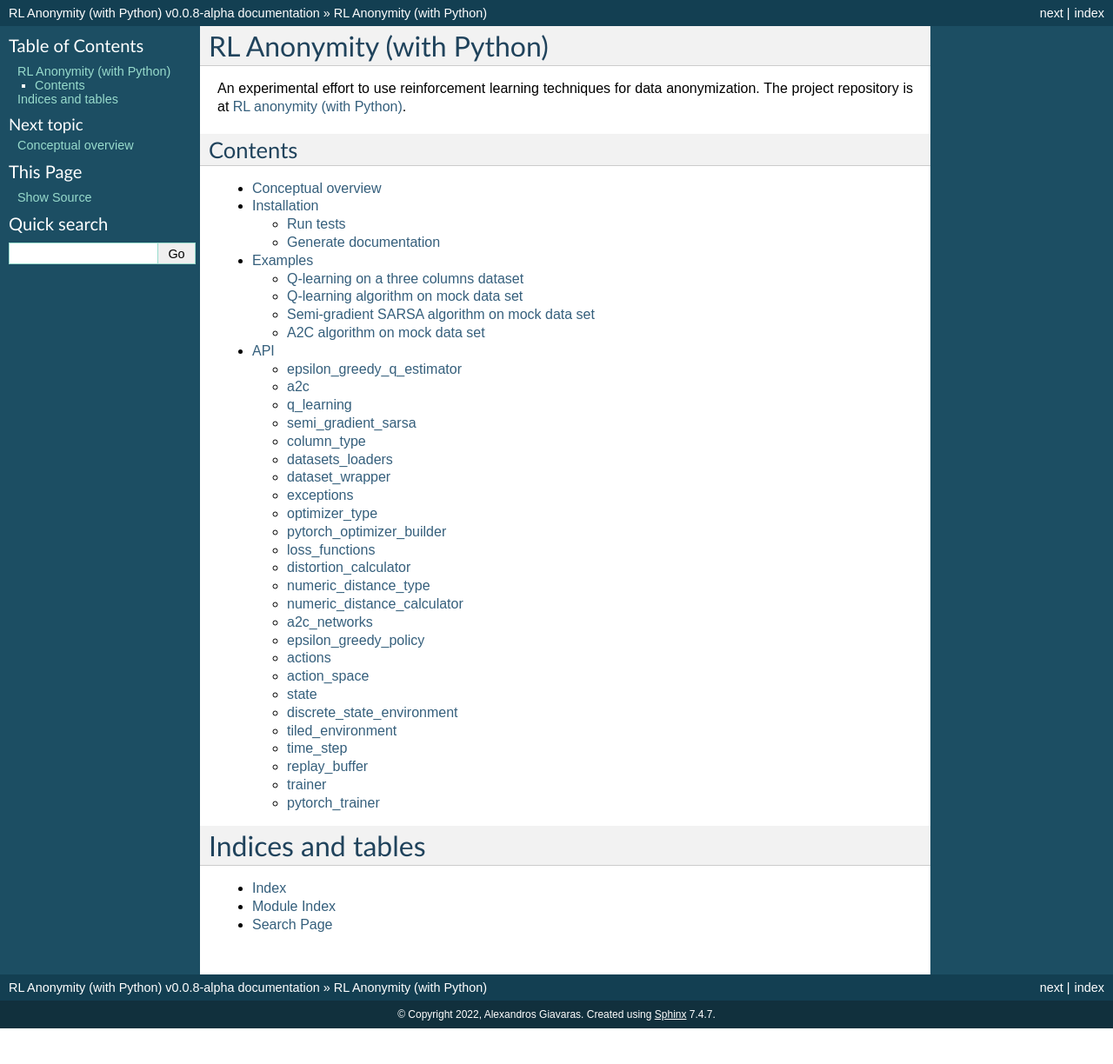
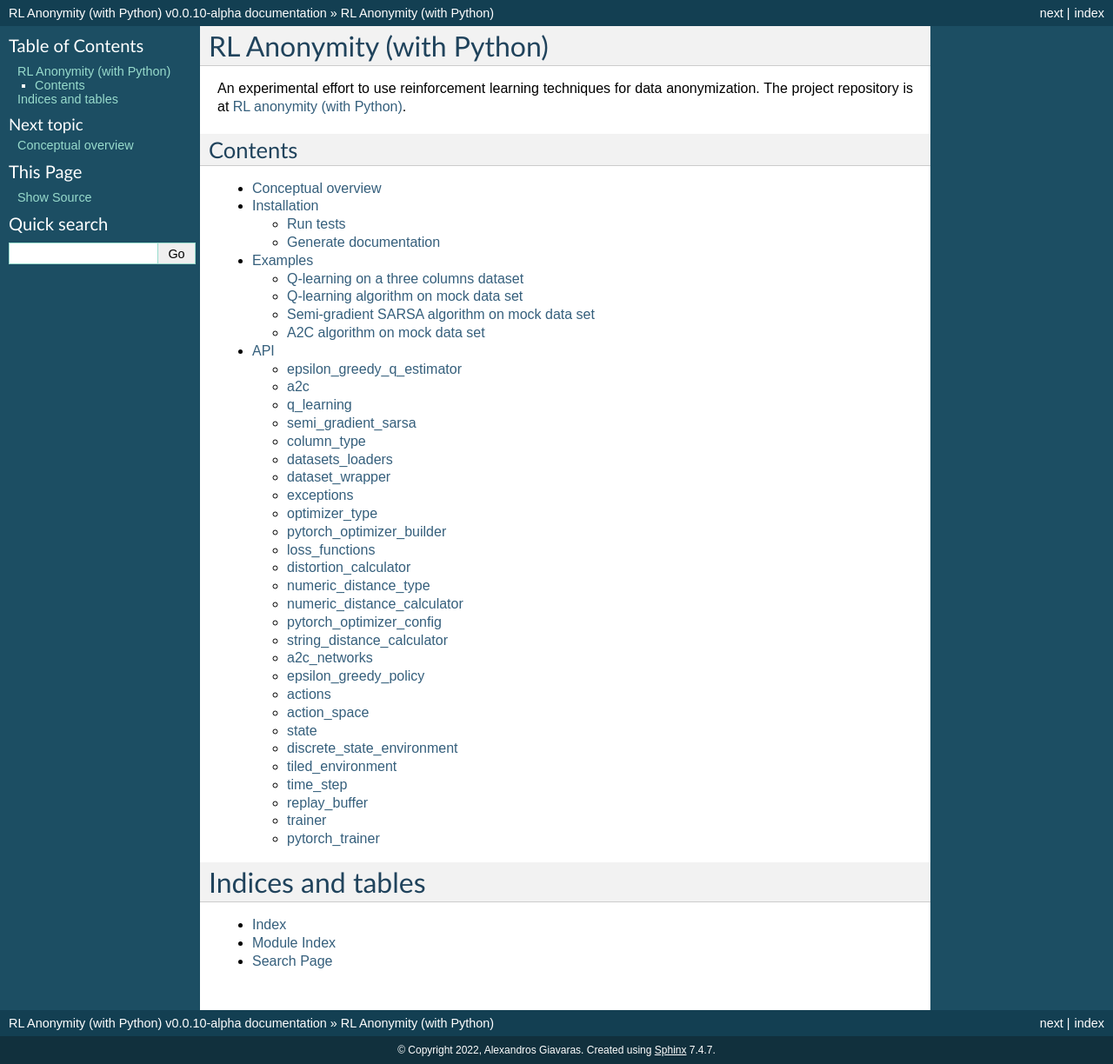
Before and after one commit to pockerman/rl_anonymity_with_python, a Sphinx documentation site: the page built from docs/source/index.rst, in a window 1280 px wide. Shown: the whole page at 87% size. Built offline with Sphinx 7.4.7, drawn with Linux system fonts in a browser that asks for light colours; before the commit the page ends 1183 px from its top, so only the background shows below that.

Commit message:
Update documentation

```diff
--- /dev/null
+++ b/docs/source/API/maths/pytorch_optimizer_config.rst
@@ -0,0 +1,7 @@
+pytorch\_optimizer\_config
+==========================
+
+.. automodule:: pytorch_optimizer_config
+
+.. autoclass:: PyTorchOptimizerConfig
+   :members: as_dict
--- a/docs/source/conf.py
+++ b/docs/source/conf.py
@@ -33,7 +33,7 @@ copyright = '2022, Alexandros Giavaras'
 author = 'Alexandros Giavaras'
 
 # The full version, including alpha/beta/rc tags
-release = 'v0.0.8-alpha'
+release = 'v0.0.10-alpha'
 
 
 # -- General configuration ---------------------------------------------------
--- a/docs/source/modules.rst
+++ b/docs/source/modules.rst
@@ -18,6 +18,8 @@ API
    API/maths/distortion_calculator
    API/maths/numeric_distance_type
    API/maths/numeric_distance_calculator
+   API/maths/pytorch_optimizer_config
+   API/maths/string_distance_calculator
    API/networks/a2c_networks
    API/policies/epsilon_greedy_policy
    API/spaces/actions
```
Also changed, not shown: docs/source/API/maths/string_distance_calculator.rst (added, +9 -0 lines), 1 other file.
